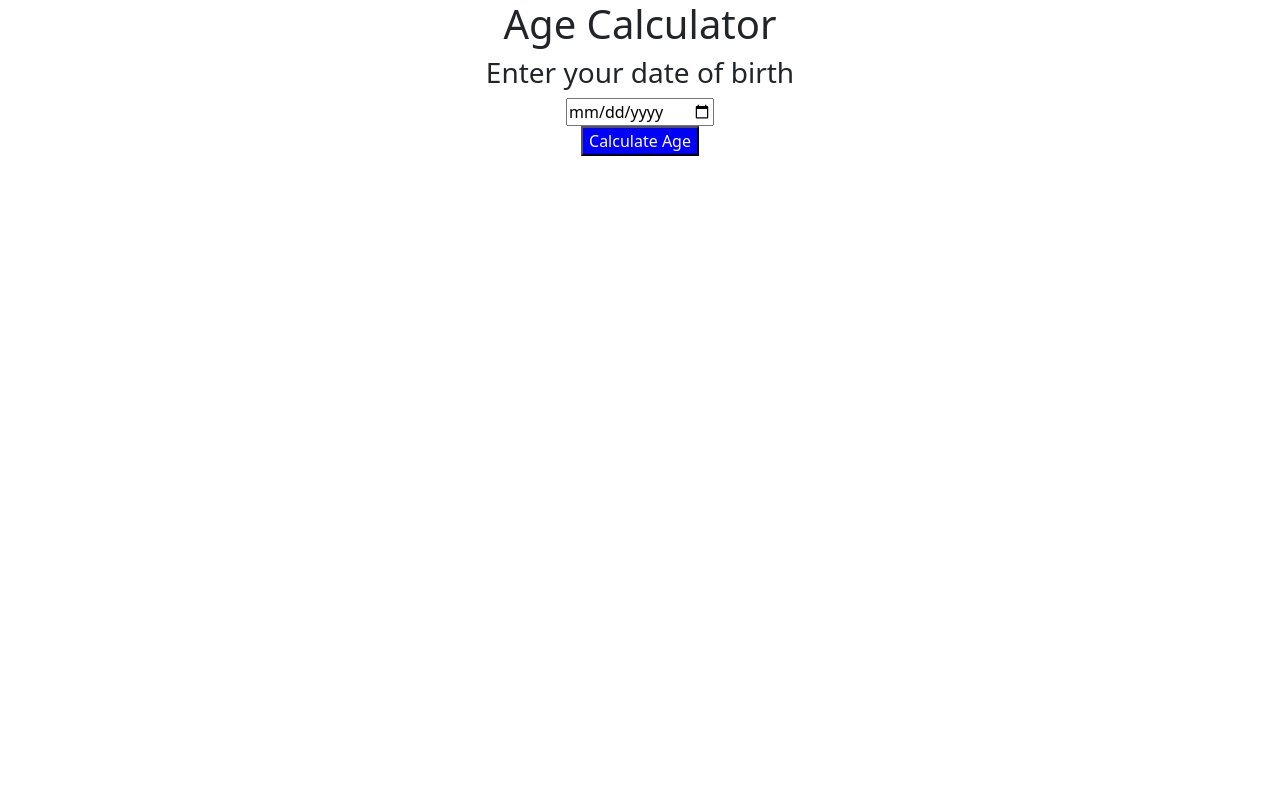
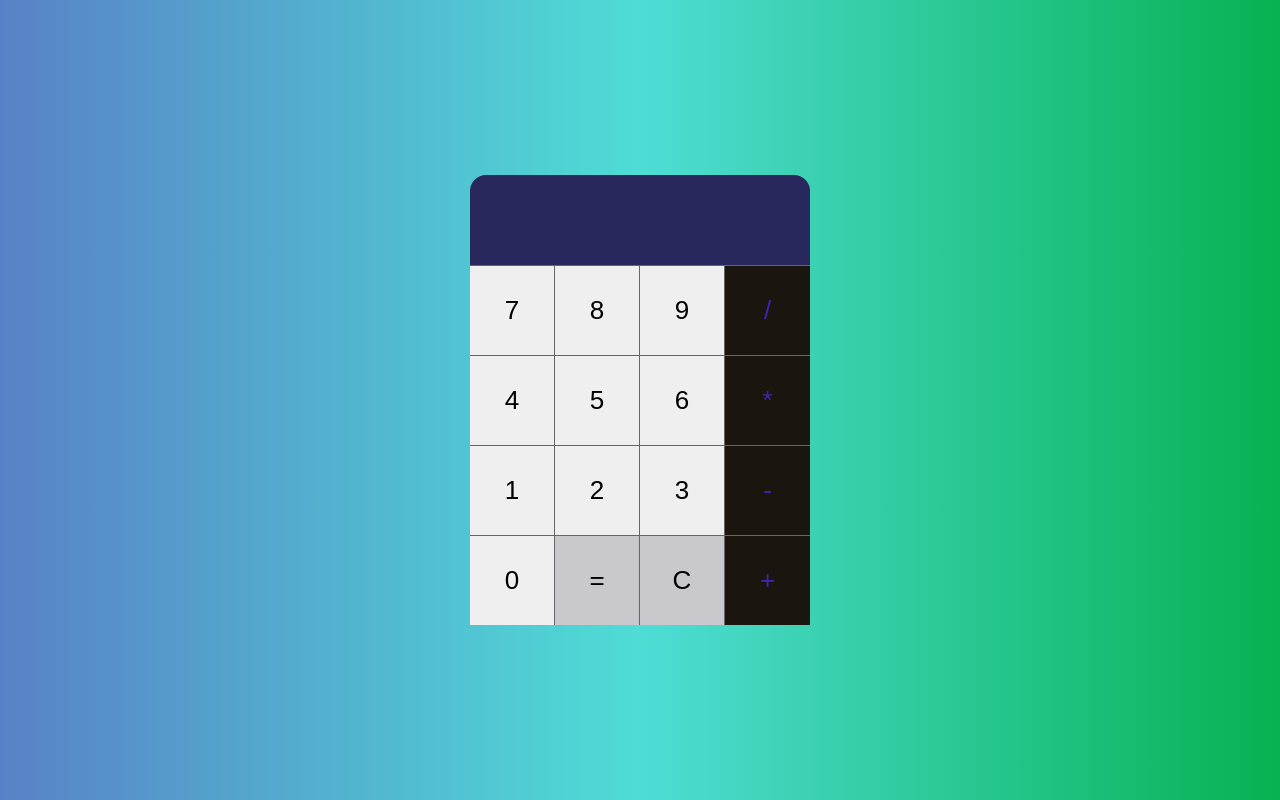
Before and after one commit to sujanmekala64/React-Task3, a React (Create React App) app: page / in a window 1280 px wide. Built offline with nearby package versions, Linux system fonts and the light colour scheme.

Commit message:
first commit

```diff
--- a/src/App.css
+++ b/src/App.css
@@ -38,7 +38,70 @@
 } */
 
 
-#i1{
+/* #i1{
   color: "yellow";
   background-color: "blue";
+} */
+
+/*REACT TASK 2*/
+.container {
+  background:
+  linear-gradient(to right, rgb(88, 130, 199), rgb(78, 221, 214),rgb(7, 178, 81)) 0% 0%/ 100% 100%;
+  /* linear-gradient(to right, green, green) 33.33% 0% / 33.33% 100%,
+  linear-gradient(to right, blue, blue) 66.66% 0% / 33.33% 100%; */
+background-repeat: no-repeat;
+  display: flex;
+  justify-content: center;
+  align-items: center;
+  height: 100vh;
+  flex-direction: column;
 }
+
+.output {
+  outline:none;
+  border:10px;
+  width: 320px;
+  height: 70px;
+  font-size: 32px;
+  padding: 10px 10px;
+  background: rgb(40, 40, 92);
+  border-top-left-radius: 16px;
+  border-top-right-radius: 16px;
+  color: rgb(247, 246, 246);
+  text-align: right;
+
+}
+
+button {
+  width: 85px;
+  height: 90px;
+  font-size: 26px;
+  cursor: pointer;
+  border: none;
+  border-top: 1px solid #666;
+  border-right: 1px solid #666;
+}
+
+.digit:hover {
+  background-color: #d9d9d9;
+}
+
+.operator:hover {
+  background-color: #0a0805;
+}
+
+.fun-keys:hover {
+  background-color: #aba9a9;
+}
+
+
+.operator {
+  border-right: none;
+  background-color: #1a150e;
+  color: #3e26ab;
+}
+
+.fun-keys {
+  background-color: #c9c8cc;
+
+}
--- a/src/App.js
+++ b/src/App.js
@@ -1,63 +1,39 @@
-import './App.css';
-import Headd from "./components/Headd_W";
-import "../node_modules/bootstrap/dist/css/bootstrap.min.css";
-import {Header,Footer} from "./components/Header";
-import Navi from "./components/Nav_W"
-import {HashRouter, Routes, Route} from "react-router-dom";
-import {Home, About, ContactUs, Projects} from "./components/main";
-import F1 from "./components/F1"
-import Nav from "./components/navg"
-import C1 from "./components/prop"
-import C2 from "./components/c2"
-import C4 from "./components/c4"
-import Foote from "./components/Foot_W"
-// import React, { useState } from 'react';
-import React, { useState, useEffect } from 'react';
+import Keypad from "../src/components/keypad"
+
+import './App.css'
+import { useState } from "react"
+
 function App() {
-  const [birthdate, setBirthdate] = useState('');
-  const [age, setAge] = useState(null);
-
-  const calculateAge = () => {
-    if (birthdate) {
-      const today = new Date();
-      const birthDate = new Date(birthdate);
-      const ageDiff = today - birthDate;
-      const ageDate = new Date(ageDiff);
-      const calculatedAge = Math.abs(ageDate.getUTCFullYear() - 1970);
-      setAge(calculatedAge);
-    } else {
-      alert('Please enter your date of birth');
-    }
-  };
-  return (
 
 
-    // TASK 5
-   <div>
-      <center>
-        <h1>Age Calculator</h1>
-        <h3>Enter your date of birth</h3>
-        <input
-          type="date"
-          value={birthdate}
-          onChange={(e) => setBirthdate(e.target.value)}
-        />
-        <br />
-        <button
-          style={{ backgroundColor: 'blue', color: 'white' }}
-          onClick={calculateAge}
-        >
-          Calculate Age
-        </button>
-        {age !== null && (
-          <p>
-            <strong>Your are {age} years old.</strong>
-          </p>
-        )}
-      </center>
-    </div>
+      let [input, setInput] = useState("")
+      function handleClick(value) {
 
+            setInput(input + value)
 
-  )
+      }
+      function calculate(value) {
+
+            let outputVal = eval(input)
+            setInput(outputVal)
+
+      }
+      function handleClear() {
+
+            setInput("")
+
+      }
+
+      return (
+            <div className="container">
+                  <div className="caculator">
+                        <input type="text" value={input} className="output" readOnly />
+                        <Keypad handleClick={handleClick} handleClear={handleClear} calculate={calculate}></Keypad>
+
+                  </div>
+
+            </div>
+      )
 }
-export default App;
+
+export default App
--- /dev/null
+++ b/src/components/keypad.js
@@ -0,0 +1,97 @@
+function Keypad({ handleClick, handleClear, calculate }) {
+    return (
+        <div className="keypad">
+            <div className="row">
+                <button onClick={
+                    () => {
+                        handleClick("7")
+                    }
+                } className="digit">7</button>
+                <button className="digit" onClick={
+                    () => {
+                        handleClick("8")
+                    }
+                }>8</button>
+                <button className="digit" onClick={
+                    () => {
+                        handleClick("9")
+                    }
+                }>9</button>
+                <button className="operator" onClick={
+                    () => {
+                        handleClick("/")
+                    }
+                }>/</button>
+
+            </div>
+            <div className="row">
+                <button className="digit" onClick={
+                    () => {
+                        handleClick("4")
+                    }
+                }>4</button>
+                <button className="digit" onClick={
+                    () => {
+                        handleClick("5")
+                    }
+                }>5</button>
+                <button className="digit" onClick={
+                    () => { handleClick("6") }
+                }>6</button>
+                <button className="operator" onClick={
+                    () => {
+                        handleClick("*")
+                    }
+                }>*</button>
+
+            </div>
+            <div className="row">
+                <button className="digit" onClick={
+                    () => {
+                        handleClick("1")
+                    }
+                }>1</button>
+                <button className="digit" onClick={
+                    () => {
+                        handleClick("2")
+                    }
+                }>2</button>
+                <button className="digit" onClick={
+                    () => {
+                        handleClick("3")
+                    }
+                }>3</button>
+                <button className="operator" onClick={
+                    () => {
+                        handleClick("-")
+                    }
+                }>-</button>
+
+            </div>
+            <div className="row">
+                <button className="digit" onClick={
+                    () => {
+                        handleClick("0")
+                    }
+                }>0</button>
+                <button className="fun-keys" onClick={() => {
+                    calculate()
+                }
+                }>=</button>
+                <button className="fun-keys" onClick={() => {
+                    handleClear()
+                }
+                }>C</button>
+                <button className="operator" onClick={
+                    () => {
+                        handleClick("+")
+                    }
+                }>+</button>
+
+            </div>
+
+        </div>
+    )
+}
+
+export default Keypad
```
